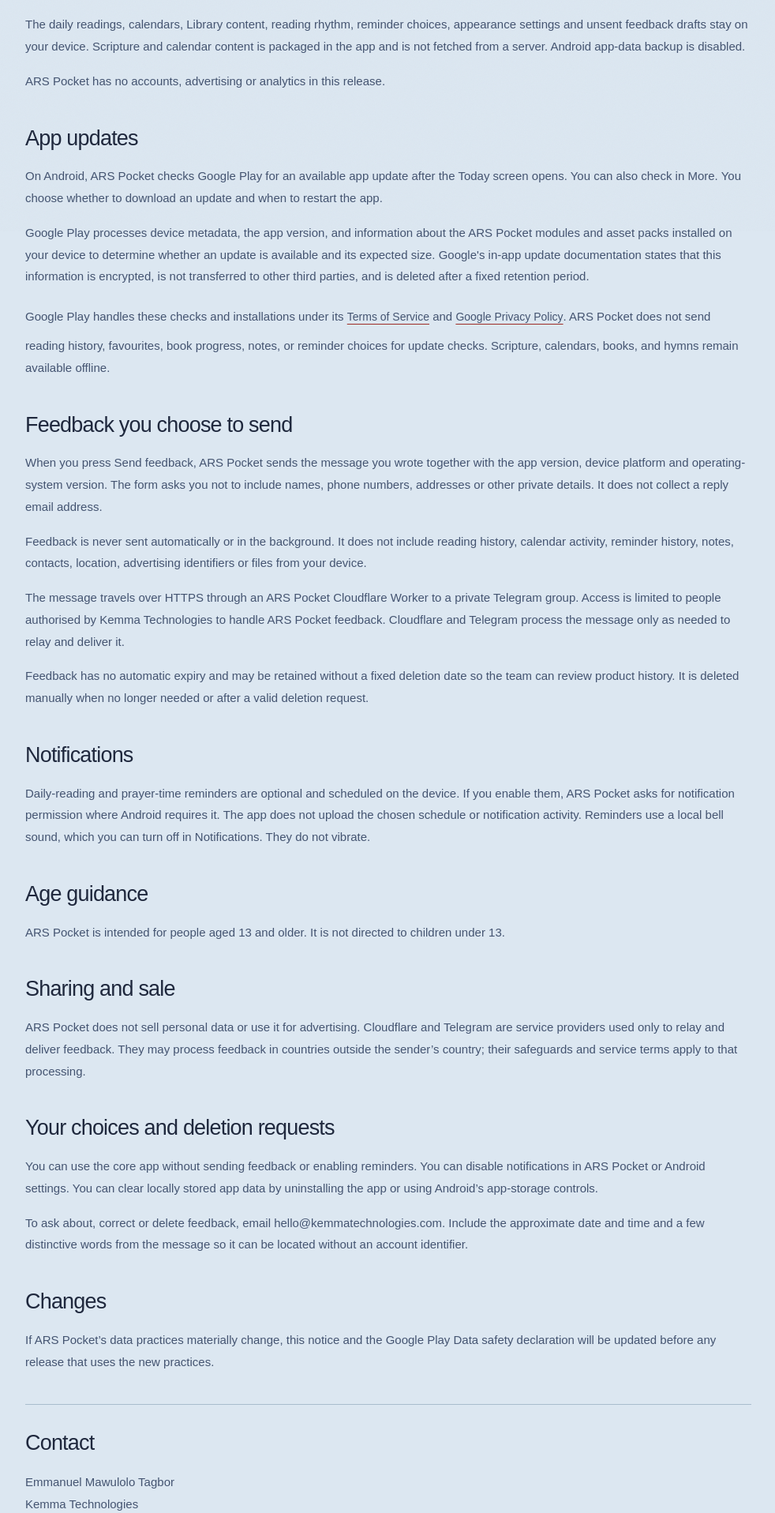
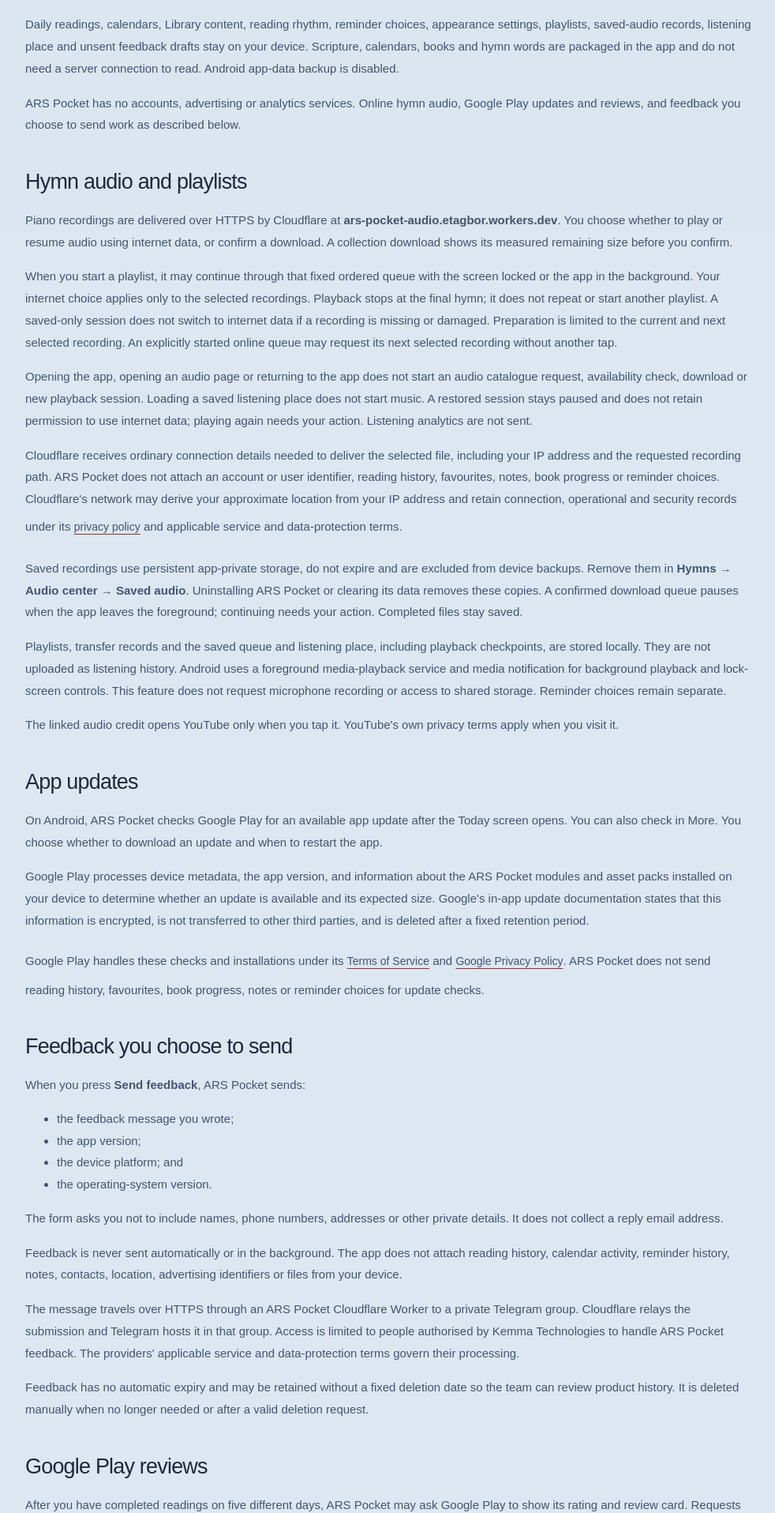
Before and after one commit to KingEmma7/kemma-technologies, a Next.js app: page /ars-pocket/privacy in a window 1280 px wide. Shown: the part 507-2423 px from the top of the page at 79% size, without its empty margins (148-1130 px from the left). Built offline with nearby package versions, Linux system fonts and the light colour scheme; no server answers; a web font is replaced by a local one.

Commit message:
Update ARS Pocket audio privacy notice

```diff
--- a/app/ars-pocket/privacy/page.tsx
+++ b/app/ars-pocket/privacy/page.tsx
@@ -4,7 +4,7 @@
 export const metadata = pageMetadata({
   title: "ARS Pocket Privacy Notice",
   description:
-    "How ARS Pocket handles on-device settings, optional feedback, reminders and Google Play app updates.",
+    "How ARS Pocket handles on-device settings, optional hymn audio, feedback, reminders and Google Play updates and reviews.",
   path: "/ars-pocket/privacy",
 });
 
@@ -12,76 +12,88 @@
   {
     id: "on-device-data",
     title: "What stays on your device",
-    paragraphs: [
-      "The daily readings, calendars, Library content, reading rhythm, reminder choices, appearance settings and unsent feedback drafts stay on your device. Scripture and calendar content is packaged in the app and is not fetched from a server. Android app-data backup is disabled.",
-      "ARS Pocket has no accounts, advertising or analytics in this release.",
+    blocks: [
+      { type: "paragraph", content: <>{"Daily readings, calendars, Library content, reading rhythm, reminder choices, appearance settings, playlists, saved-audio records, listening place and unsent feedback drafts stay on your device. Scripture, calendars, books and hymn words are packaged in the app and do not need a server connection to read. Android app-data backup is disabled."}</> },
+      { type: "paragraph", content: <>{"ARS Pocket has no accounts, advertising or analytics services. Online hymn audio, Google Play updates and reviews, and feedback you choose to send work as described below."}</> },
+    ],
+  },
+  {
+    id: "hymn-audio",
+    title: "Hymn audio and playlists",
+    blocks: [
+      { type: "paragraph", content: <>{"Piano recordings are delivered over HTTPS by Cloudflare at "}<strong>{"ars-pocket-audio.etagbor.workers.dev"}</strong>{". You choose whether to play or resume audio using internet data, or confirm a download. A collection download shows its measured remaining size before you confirm."}</> },
+      { type: "paragraph", content: <>{"When you start a playlist, it may continue through that fixed ordered queue with the screen locked or the app in the background. Your internet choice applies only to the selected recordings. Playback stops at the final hymn; it does not repeat or start another playlist. A saved-only session does not switch to internet data if a recording is missing or damaged. Preparation is limited to the current and next selected recording. An explicitly started online queue may request its next selected recording without another tap."}</> },
+      { type: "paragraph", content: <>{"Opening the app, opening an audio page or returning to the app does not start an audio catalogue request, availability check, download or new playback session. Loading a saved listening place does not start music. A restored session stays paused and does not retain permission to use internet data; playing again needs your action. Listening analytics are not sent."}</> },
+      { type: "paragraph", content: <>{"Cloudflare receives ordinary connection details needed to deliver the selected file, including your IP address and the requested recording path. ARS Pocket does not attach an account or user identifier, reading history, favourites, notes, book progress or reminder choices. Cloudflare's network may derive your approximate location from your IP address and retain connection, operational and security records under its "}<a className="text-link" href="https://www.cloudflare.com/privacypolicy/">{"privacy policy"}</a>{" and applicable service and data-protection terms."}</> },
+      { type: "paragraph", content: <>{"Saved recordings use persistent app-private storage, do not expire and are excluded from device backups. Remove them in "}<strong>{"Hymns → Audio center → Saved audio"}</strong>{". Uninstalling ARS Pocket or clearing its data removes these copies. A confirmed download queue pauses when the app leaves the foreground; continuing needs your action. Completed files stay saved."}</> },
+      { type: "paragraph", content: <>{"Playlists, transfer records and the saved queue and listening place, including playback checkpoints, are stored locally. They are not uploaded as listening history. Android uses a foreground media-playback service and media notification for background playback and lock-screen controls. This feature does not request microphone recording or access to shared storage. Reminder choices remain separate."}</> },
+      { type: "paragraph", content: <>{"The linked audio credit opens YouTube only when you tap it. YouTube's own privacy terms apply when you visit it."}</> },
     ],
   },
   {
     id: "app-updates",
     title: "App updates",
-    paragraphs: [
-      "On Android, ARS Pocket checks Google Play for an available app update after the Today screen opens. You can also check in More. You choose whether to download an update and when to restart the app.",
-      "Google Play processes device metadata, the app version, and information about the ARS Pocket modules and asset packs installed on your device to determine whether an update is available and its expected size. Google's in-app update documentation states that this information is encrypted, is not transferred to other third parties, and is deleted after a fixed retention period.",
-      <>
-        Google Play handles these checks and installations under its{" "}
-        <a className="text-link" href="https://play.google.com/about/play-terms/index.html">
-          Terms of Service
-        </a>{" "}
-        and{" "}
-        <a className="text-link" href="https://policies.google.com/privacy">
-          Google Privacy Policy
-        </a>
-        . ARS Pocket does not send reading history, favourites, book progress,
-        notes, or reminder choices for update checks. Scripture, calendars,
-        books, and hymns remain available offline.
-      </>,
+    blocks: [
+      { type: "paragraph", content: <>{"On Android, ARS Pocket checks Google Play for an available app update after the Today screen opens. You can also check in More. You choose whether to download an update and when to restart the app."}</> },
+      { type: "paragraph", content: <>{"Google Play processes device metadata, the app version, and information about the ARS Pocket modules and asset packs installed on your device to determine whether an update is available and its expected size. Google's in-app update documentation states that this information is encrypted, is not transferred to other third parties, and is deleted after a fixed retention period."}</> },
+      { type: "paragraph", content: <>{"Google Play handles these checks and installations under its "}<a className="text-link" href="https://play.google.com/about/play-terms/index.html">{"Terms of Service"}</a>{" and "}<a className="text-link" href="https://policies.google.com/privacy">{"Google Privacy Policy"}</a>{". ARS Pocket does not send reading history, favourites, book progress, notes or reminder choices for update checks."}</> },
     ],
   },
   {
     id: "feedback",
     title: "Feedback you choose to send",
-    paragraphs: [
-      "When you press Send feedback, ARS Pocket sends the message you wrote together with the app version, device platform and operating-system version. The form asks you not to include names, phone numbers, addresses or other private details. It does not collect a reply email address.",
-      "Feedback is never sent automatically or in the background. It does not include reading history, calendar activity, reminder history, notes, contacts, location, advertising identifiers or files from your device.",
-      "The message travels over HTTPS through an ARS Pocket Cloudflare Worker to a private Telegram group. Access is limited to people authorised by Kemma Technologies to handle ARS Pocket feedback. Cloudflare and Telegram process the message only as needed to relay and deliver it.",
-      "Feedback has no automatic expiry and may be retained without a fixed deletion date so the team can review product history. It is deleted manually when no longer needed or after a valid deletion request.",
+    blocks: [
+      { type: "paragraph", content: <>{"When you press "}<strong>{"Send feedback"}</strong>{", ARS Pocket sends:"}</> },
+      { type: "list", items: ["the feedback message you wrote;", "the app version;", "the device platform; and", "the operating-system version."] },
+      { type: "paragraph", content: <>{"The form asks you not to include names, phone numbers, addresses or other private details. It does not collect a reply email address."}</> },
+      { type: "paragraph", content: <>{"Feedback is never sent automatically or in the background. The app does not attach reading history, calendar activity, reminder history, notes, contacts, location, advertising identifiers or files from your device."}</> },
+      { type: "paragraph", content: <>{"The message travels over HTTPS through an ARS Pocket Cloudflare Worker to a private Telegram group. Cloudflare relays the submission and Telegram hosts it in that group. Access is limited to people authorised by Kemma Technologies to handle ARS Pocket feedback. The providers' applicable service and data-protection terms govern their processing."}</> },
+      { type: "paragraph", content: <>{"Feedback has no automatic expiry and may be retained without a fixed deletion date so the team can review product history. It is deleted manually when no longer needed or after a valid deletion request."}</> },
+    ],
+  },
+  {
+    id: "google-play-reviews",
+    title: "Google Play reviews",
+    blocks: [
+      { type: "paragraph", content: <>{"After you have completed readings on five different days, ARS Pocket may ask Google Play to show its rating and review card. Requests are limited to once every 30 days. The eligibility count and last request time stay on your device; ARS Pocket does not send reading history or your private feedback draft to Google Play."}</> },
+      { type: "paragraph", content: <>{"Share feedback also offers a link to write a public review on Google Play. Ratings and review text you choose to submit are handled by Google Play under its "}<a className="text-link" href="https://play.google.com/about/play-terms/index.html">{"Terms of Service"}</a>{" and "}<a className="text-link" href="https://policies.google.com/privacy">{"Privacy Policy"}</a>{". You can delete reviews through Google Play or your Google Account. ARS Pocket cannot determine whether a review card appeared or a review was submitted."}</> },
     ],
   },
   {
     id: "notifications",
     title: "Notifications",
-    paragraphs: [
-      "Daily-reading and prayer-time reminders are optional and scheduled on the device. If you enable them, ARS Pocket asks for notification permission where Android requires it. The app does not upload the chosen schedule or notification activity. Reminders use a local bell sound, which you can turn off in Notifications. They do not vibrate.",
+    blocks: [
+      { type: "paragraph", content: <>{"Daily-reading and prayer-time reminders are optional and scheduled on your device. If you enable them, ARS Pocket asks for notification permission where Android requires it. On Android, optional Alarms & reminders access helps reminders arrive close to the chosen time."}</> },
+      { type: "paragraph", content: <>{"The app does not upload the chosen schedule or notification activity. Reminders use a local bell sound, which you can turn off in Notifications. They do not vibrate."}</> },
     ],
   },
   {
     id: "age-guidance",
     title: "Age guidance",
-    paragraphs: [
-      "ARS Pocket is intended for people aged 13 and older. It is not directed to children under 13.",
+    blocks: [
+      { type: "paragraph", content: <>{"ARS Pocket is intended for people aged 13 and older. It is not directed to children under 13."}</> },
     ],
   },
   {
     id: "sharing",
     title: "Sharing and sale",
-    paragraphs: [
-      "ARS Pocket does not sell personal data or use it for advertising. Cloudflare and Telegram are service providers used only to relay and deliver feedback. They may process feedback in countries outside the sender’s country; their safeguards and service terms apply to that processing.",
+    blocks: [
+      { type: "paragraph", content: <>{"ARS Pocket does not sell personal data or use it for advertising. Cloudflare delivers requested hymn audio and relays feedback; Telegram receives feedback. These providers may process their respective request data or feedback in countries outside your country. Their applicable service and data-protection terms govern that processing. Google Play and YouTube handle your use of their services under their own terms and privacy policies."}</> },
     ],
   },
   {
     id: "choices-and-deletion",
     title: "Your choices and deletion requests",
-    paragraphs: [
-      "You can use the core app without sending feedback or enabling reminders. You can disable notifications in ARS Pocket or Android settings. You can clear locally stored app data by uninstalling the app or using Android’s app-storage controls.",
-      `To ask about, correct or delete feedback, email ${SITE.arsPocketPrivacyEmail}. Include the approximate date and time and a few distinctive words from the message so it can be located without an account identifier.`,
+    blocks: [
+      { type: "paragraph", content: <>{"You can read the core app without using online hymn audio, sending feedback or enabling reminders. You can remove saved recordings in Audio center, disable reminders in ARS Pocket or Android settings, and clear local app data by uninstalling the app or using Android's app-storage controls."}</> },
+      { type: "paragraph", content: <>{"To ask about, correct or delete feedback, email "}<strong>{SITE.arsPocketPrivacyEmail}</strong>{". Include the approximate date and time and a few distinctive words from the message so it can be located without an account identifier."}</> },
     ],
   },
   {
     id: "changes",
     title: "Changes",
-    paragraphs: [
-      "If ARS Pocket’s data practices materially change, this notice and the Google Play Data safety declaration will be updated before any release that uses the new practices.",
+    blocks: [
+      { type: "paragraph", content: <>{"Updates to this notice will be available on the "}<a className="text-link" href={`${SITE.url}/ars-pocket/privacy`}>{"ARS Pocket privacy page"}</a>{". If data practices materially change, this notice and the Google Play Data safety declaration will be updated before any release that uses the new practices."}</> },
     ],
   },
 ] as const;
@@ -92,9 +104,7 @@
       <header className="privacy-header">
         <p className="context-label">ARS Pocket App</p>
         <h1 className="privacy-title">Privacy notice</h1>
-        <p className="privacy-date">
-          Effective 19 August 2026 · Updated 13 October 2026
-        </p>
+        <p className="privacy-date">Effective 19 October 2026</p>
         <p className="privacy-intro">
           ARS Pocket is developed and maintained by {SITE.name} for the Apostles
           Revelation Society worldwide.
@@ -106,9 +116,15 @@
           <section key={section.id} aria-labelledby={section.id}>
             <h2 id={section.id}>{section.title}</h2>
             <div className="privacy-paragraphs">
-              {section.paragraphs.map((paragraph, index) => (
-                <p key={`${section.id}-${index}`}>{paragraph}</p>
-              ))}
+              {section.blocks.map((block, index) =>
+                block.type === "list" ? (
+                  <ul key={`${section.id}-${index}`}>
+                    {block.items.map((item) => <li key={item}>{item}</li>)}
+                  </ul>
+                ) : (
+                  <p key={`${section.id}-${index}`}>{block.content}</p>
+                )
+              )}
             </div>
           </section>
         ))}
```
